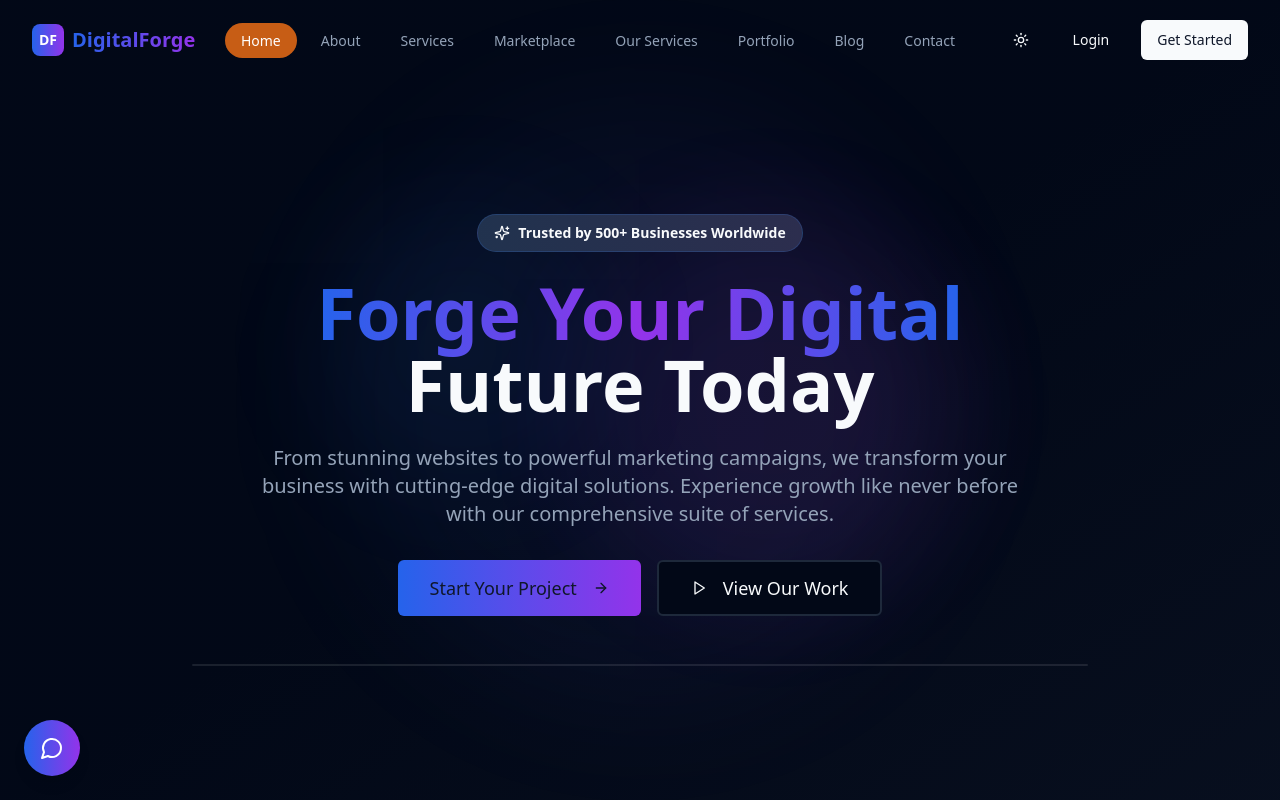
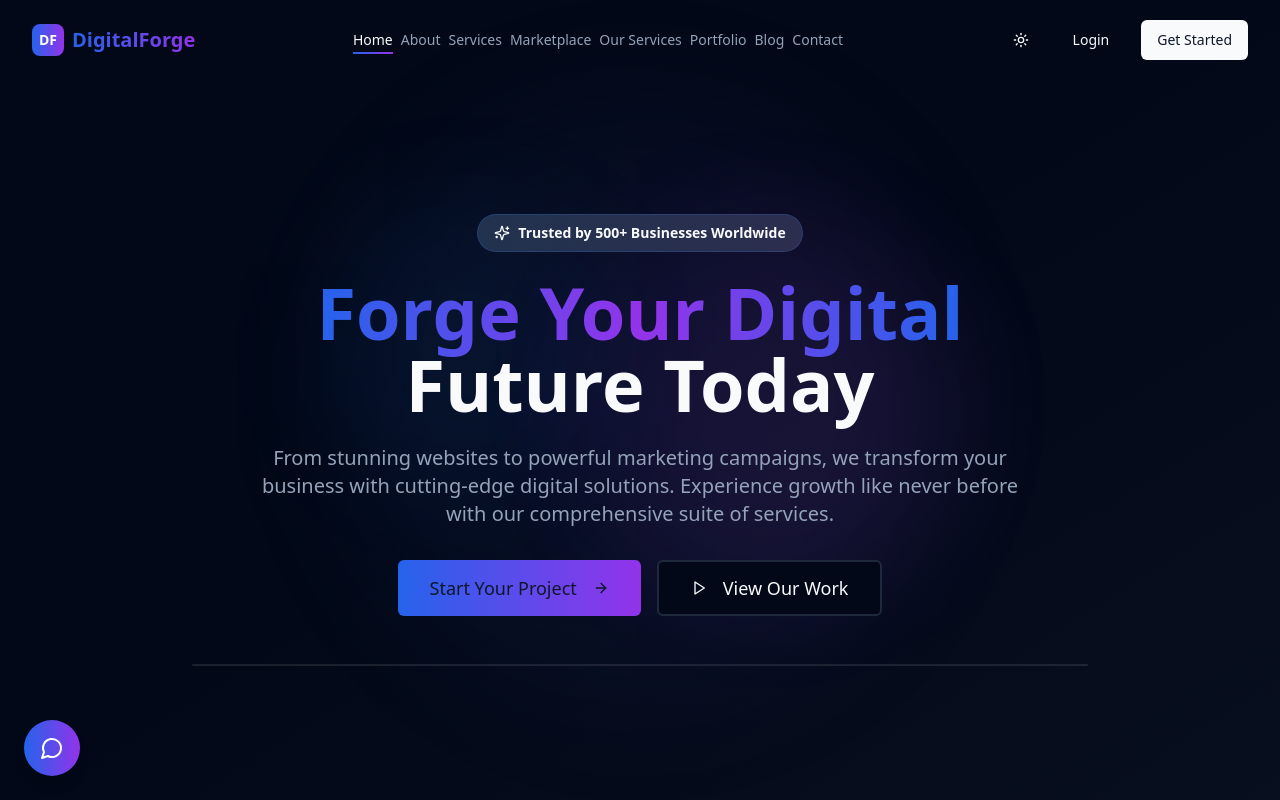
Before and after one commit to Plantlessvegetation/agency-website, a React (Vite) app: page / in a window 1280 px wide. Shown: the top 800 px of the page. Built offline with nearby package versions, Linux system fonts and the light colour scheme.

Commit message:
navbar fixed

```diff
--- a/src/App.tsx
+++ b/src/App.tsx
@@ -52,7 +52,7 @@ const App = () => {
             <Toaster />
             <HelmetProvider>
               <BrowserRouter>
-                <div className="relative min-h-screen bg-background">
+                <div className="relative min-h-screen bg-background overflow-x-hidden">
                   <Navbar />
                   <main className="relative z-10">
                     <Routes>
--- a/src/components/layout/Navbar.tsx
+++ b/src/components/layout/Navbar.tsx
@@ -52,22 +52,26 @@ export default function Navbar() {
     >
       <nav className="container mx-auto px-4 lg:px-8">
         <div className="flex items-center justify-between h-16 lg:h-20">
+          {/* Mobile Navigation (Visible only on smaller screens) */}
+          <div className="lg:hidden flex items-center justify-between w-full">
+            {/* Logo on the left */}
             <div className="flex items-center space-x-2">
-            {/* Logo */}
               <Link to="/" className="flex items-center space-x-2">
-              <div className="w-8 h-8 bg-gradient-to-r from-blue-600 to-purple-600 rounded-lg flex items-center justify-center">
-                <span className="text-white font-bold text-sm">DF</span>
+                <div className="w-6 h-6 bg-gradient-to-r from-blue-600 to-purple-600 rounded-lg flex items-center justify-center">
+                  <span className="text-white font-bold text-xs">DF</span>
                 </div>
-              <span className="hidden sm:inline-block text-xl font-bold bg-gradient-to-r from-blue-600 to-purple-600 bg-clip-text text-transparent">
+                <span className="text-xl font-bold bg-gradient-to-r from-blue-600 to-purple-600 bg-clip-text text-transparent">
                   DigitalForge
                 </span>
               </Link>
+            </div>
 
-            {/* Mobile Actions (Dark Mode + Menu) now on the left */}
-            <div className="lg:hidden flex items-center space-x-2 ml-2">
+            {/* Mobile menu and dark mode toggle on the right */}
+            <div className="flex items-center space-x-2">
               <Button
                 variant="ghost"
                 size="icon"
+                className="h-8 w-8"
                 onClick={() => setTheme(theme === 'dark' ? 'light' : 'dark')}
               >
                 {theme === 'dark' ? (
@@ -76,10 +80,9 @@ export default function Navbar() {
                   <Moon className="h-4 w-4" />
                 )}
               </Button>
-
               <Sheet open={isMobileMenuOpen} onOpenChange={setIsMobileMenuOpen}>
                 <SheetTrigger asChild>
-                  <Button variant="ghost" size="icon">
+                  <Button variant="ghost" size="icon" className="h-8 w-8">
                     <Menu className="h-4 w-4" />
                   </Button>
                 </SheetTrigger>
@@ -129,34 +132,40 @@ export default function Navbar() {
             </div>
           </div>
 
-          {/* Desktop Navigation */}
-          <div className="hidden lg:flex items-center space-x-2">
+          {/* Desktop Navigation (Visible only on larger screens) */}
+          <div className="hidden lg:flex items-center justify-between w-full">
+            <Link to="/" className="flex items-center space-x-2">
+              <div className="w-8 h-8 bg-gradient-to-r from-blue-600 to-purple-600 rounded-lg flex items-center justify-center">
+                <span className="text-white font-bold text-sm">DF</span>
+              </div>
+              <span className="hidden sm:inline-block text-xl font-bold bg-gradient-to-r from-blue-600 to-purple-600 bg-clip-text text-transparent">
+                DigitalForge
+              </span>
+            </Link>
+
+            <div className="flex items-center space-x-2">
               {navigation.map((item) => (
-              <motion.div
+                <Link
                   key={item.name}
-                whileHover={{ scale: 1.05 }}
-                transition={{ type: 'spring', stiffness: 400, damping: 10 }}
-              >
-                <Link
                   to={item.href}
-                  className={`text-sm font-medium transition-colors px-4 py-2 rounded-full ${
+                  className={`relative text-sm font-medium transition-colors hover:text-primary ${
                     location.pathname === item.href
-                      ? 'bg-orange-500/80 text-white'
-                      : 'text-muted-foreground hover:bg-muted'
+                      ? 'text-primary'
+                      : 'text-muted-foreground'
                   }`}
                 >
                   {item.name}
+                  {location.pathname === item.href && (
+                    <motion.div
+                      className="absolute -bottom-1 left-0 right-0 h-0.5 bg-gradient-to-r from-blue-600 to-purple-600"
+                      layoutId="activeTab"
+                    />
+                  )}
                 </Link>
-              </motion.div>
               ))}
             </div>
 
-          {/* Desktop Actions */}
-          <div className="hidden lg:flex items-center space-x-4">
-            <motion.div
-              whileHover={{ scale: 1.05 }}
-              transition={{ type: 'spring', stiffness: 400, damping: 10 }}
-            >
+            <div className="flex items-center space-x-4">
               <Button
                 variant="ghost"
                 size="icon"
@@ -168,8 +177,6 @@ export default function Navbar() {
                   <Moon className="h-4 w-4" />
                 )}
               </Button>
-            </motion.div>
-
               {isAuthenticated ? (
                 <DropdownMenu>
                   <DropdownMenuTrigger asChild>
@@ -192,21 +199,12 @@ export default function Navbar() {
                   <Button variant="ghost" asChild>
                     <Link to="/login">Login</Link>
                   </Button>
-                <motion.div
-                  whileHover={{ scale: 1.05 }}
-                  transition={{ type: 'spring', stiffness: 400, damping: 10 }}
-                >
                   <Button asChild>
                     <Link to="/register">Get Started</Link>
                   </Button>
-                </motion.div>
                 </>
               )}
             </div>
-
-          {/* This container is now on the left, so it is empty on the right side */}
-          <div className="lg:hidden">
-             {/* The mobile elements have been moved to the left side */}
           </div>
         </div>
       </nav>
```
Lines whose indentation alone changed are shown as unchanged.
